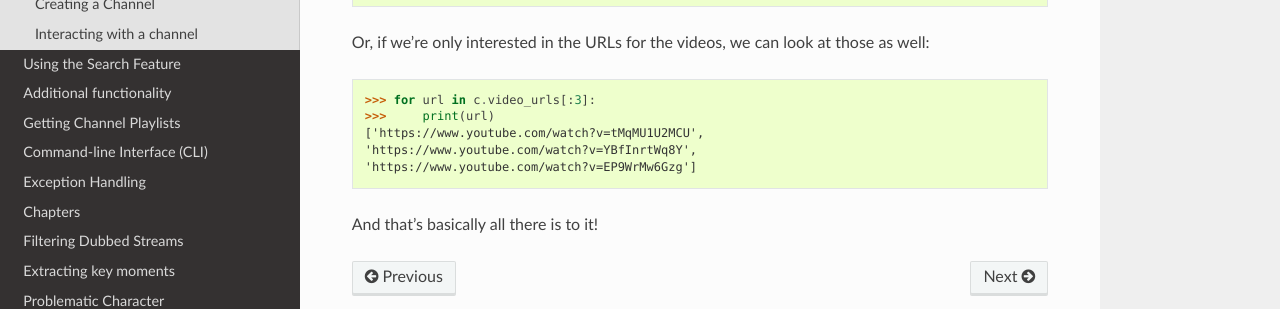
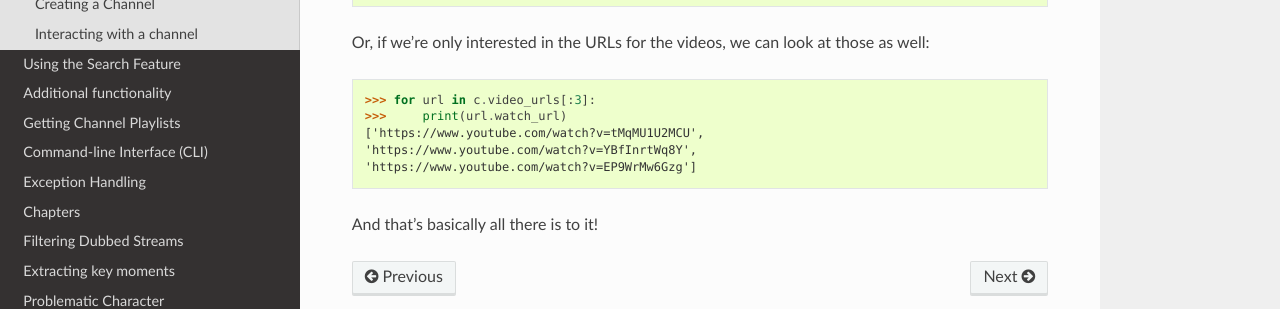
Before and after one commit to JuanBindez/pytubefix, a Sphinx documentation site: the page built from docs/user/channel.rst, in a window 1280 px wide and 900 px high, scrolled down 718 px. Shown: the part 475-784 px from the top of the window. Built offline with Sphinx 7.4.7 and the Read the Docs theme 2.0.0, drawn with Linux system fonts in a browser that asks for light colours.

Commit message:
Update print statement to use watch_url attribute

```diff
--- a/docs/user/channel.rst
+++ b/docs/user/channel.rst
@@ -52,7 +52,7 @@ If, for example, we wanted to download all of the videos created by a channel, w
 Or, if we're only interested in the URLs for the videos, we can look at those as well::
 
     >>> for url in c.video_urls[:3]:
-    >>>     print(url)
+    >>>     print(url.watch_url)
     ['https://www.youtube.com/watch?v=tMqMU1U2MCU',
     'https://www.youtube.com/watch?v=YBfInrtWq8Y',
     'https://www.youtube.com/watch?v=EP9WrMw6Gzg']
```
